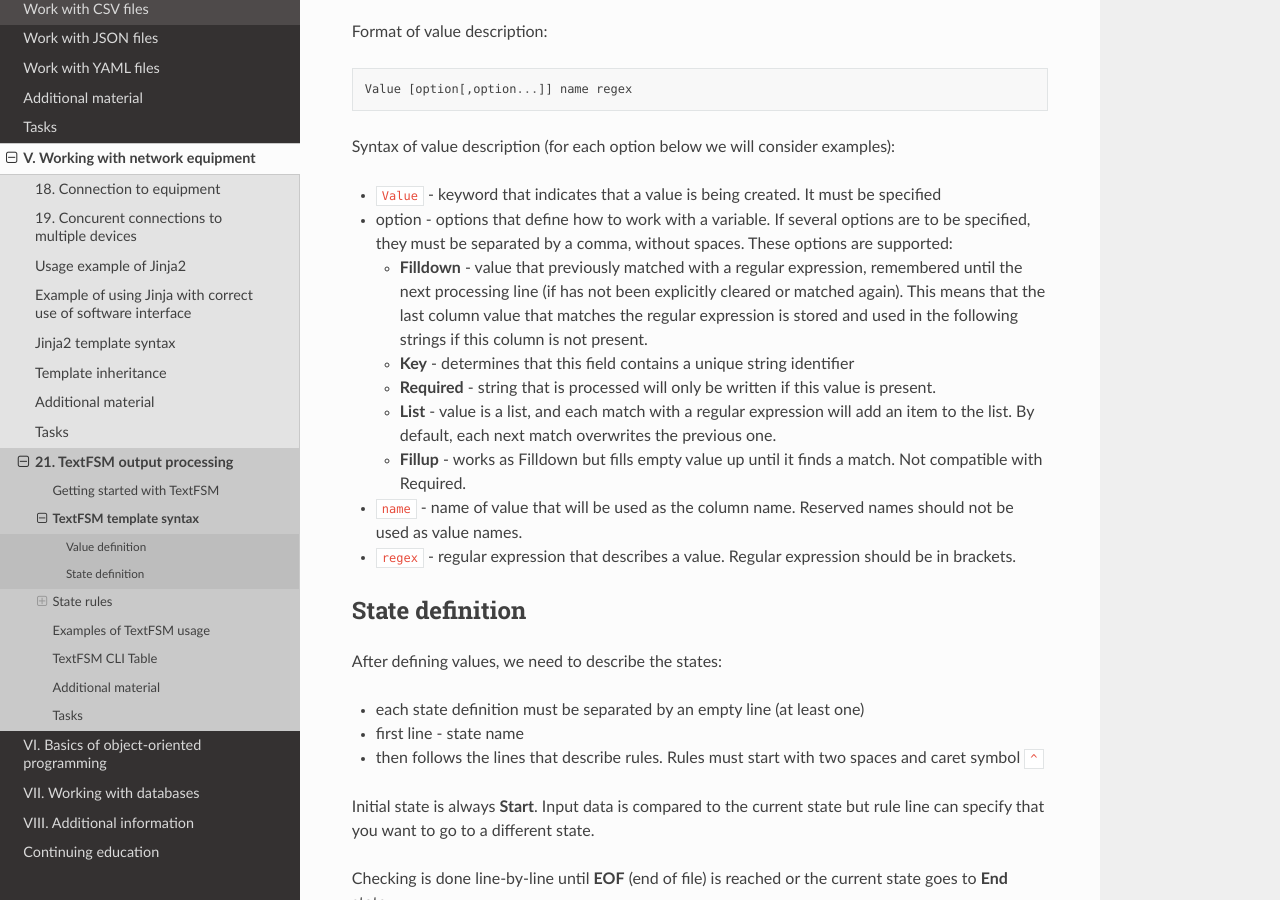
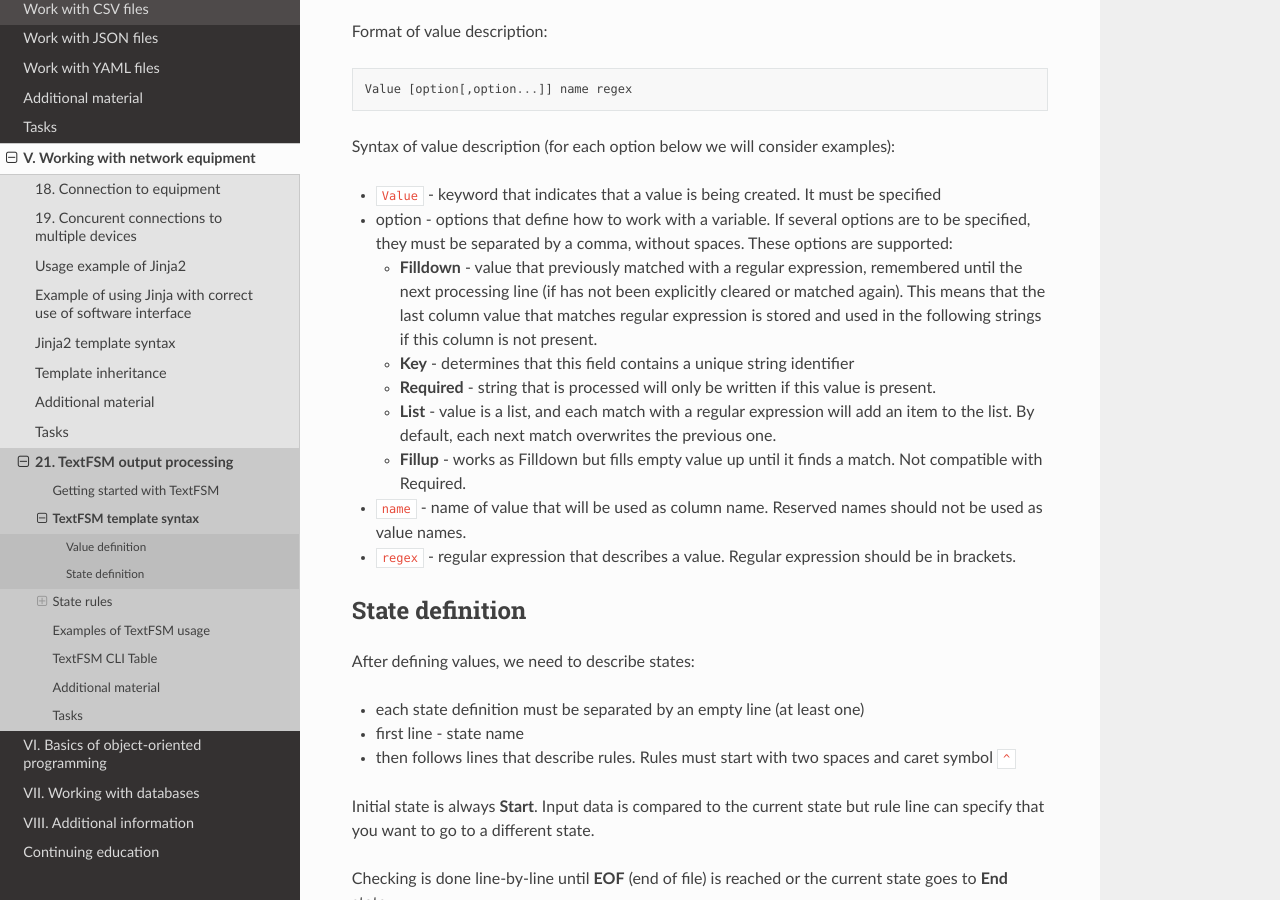
Before and after one commit to natenka/pyneng-book-en, a Sphinx documentation site: the page built from docs/source/book/21_textfsm/1_textfsm_syntax.rst, in a window 1280 px wide and 900 px high, scrolled down 955 px. Built offline with Sphinx 7.4.7 and the Read the Docs theme 2.0.0, drawn with Linux system fonts in a browser that asks for light colours; pages that are not in the unit, such as notebooks, are missing from menus; some of the changed text lies outside the part shown.

Commit message:
Update 1_textfsm_syntax.rst

```diff
--- a/docs/source/book/21_textfsm/1_textfsm_syntax.rst
+++ b/docs/source/book/21_textfsm/1_textfsm_syntax.rst
@@ -42,23 +42,23 @@
 * ``Value`` - keyword that indicates that a value is being created. It must be specified
 * option - options that define how to work with a variable. If several options are to be specified, they must be separated by a comma, without spaces. These options are supported:
 
-  * **Filldown** - value that previously matched with a regular expression,  remembered until the next processing line (if has not been explicitly cleared or matched again). This means that the last column value that matches the regular expression is stored and used in the following strings if this column is not present.
+  * **Filldown** - value that previously matched with a regular expression,  remembered until the next processing line (if has not been explicitly cleared or matched again). This means that the last column value that matches regular expression is stored and used in the following strings if this column is not present.
   * **Key** - determines that this field contains a unique string identifier
   * **Required** - string that is processed will only be written if this value is present.
   * **List** - value is a list, and each match with a regular expression will add an item to the list. By default, each next match overwrites the previous one.
   * **Fillup** - works as Filldown but fills empty value up until it finds a match. Not compatible with Required.
 
-* ``name`` - name of value that will be used as the column name. Reserved names should not be used as value names.
+* ``name`` - name of value that will be used as column name. Reserved names should not be used as value names.
 * ``regex`` - regular expression that describes a value. Regular expression should be in brackets.
 
 State definition
 ~~~~~~~~~~~~~~~~~~~~~
 
-After defining values, we need to describe the states:
+After defining values, we need to describe states:
 
 * each state definition must be separated by an empty line (at least one)
 * first line - state name
-* then follows the lines that describe rules. Rules must start with two spaces and caret symbol ``^``
+* then follows lines that describe rules. Rules must start with two spaces and caret symbol ``^``
 
 Initial state is always **Start**. Input data is compared to the current state but rule line can specify that you want to go to a different state.
 
@@ -127,7 +127,7 @@
 Line Actions:
 
 * **Next** - process the line, read the next line and start checking it from the beginning. This action is used by default unless otherwise specified
-* **Continue** - continue to process rules as if there was no match while the values are assigned
+* **Continue** - continue to process rules as if there was no match while values are assigned
 
 Record Action
 ^^^^^^^^^^^^^
@@ -153,7 +153,7 @@
   * the next line is read,
   * then the current state changes to a new state and processing continues in new state.
 
-If the rule uses **Continue** action, it is not possible to change state inside this rule. This rule is needed to avoid loops in sequence of states.
+If rule uses **Continue** action, it is not possible to change state inside this rule. This rule is needed to avoid loops in sequence of states.
 
 Error Action
 ^^^^^^^^^^^^
```
